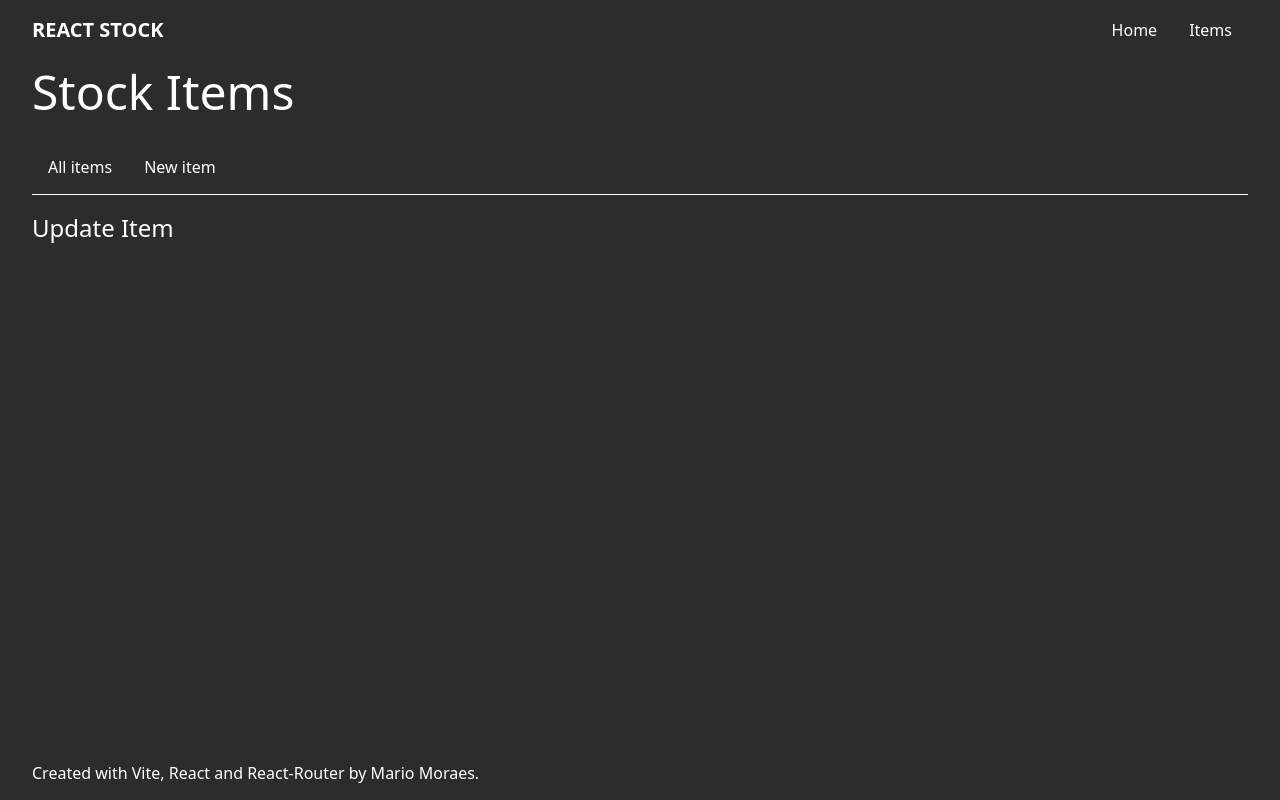
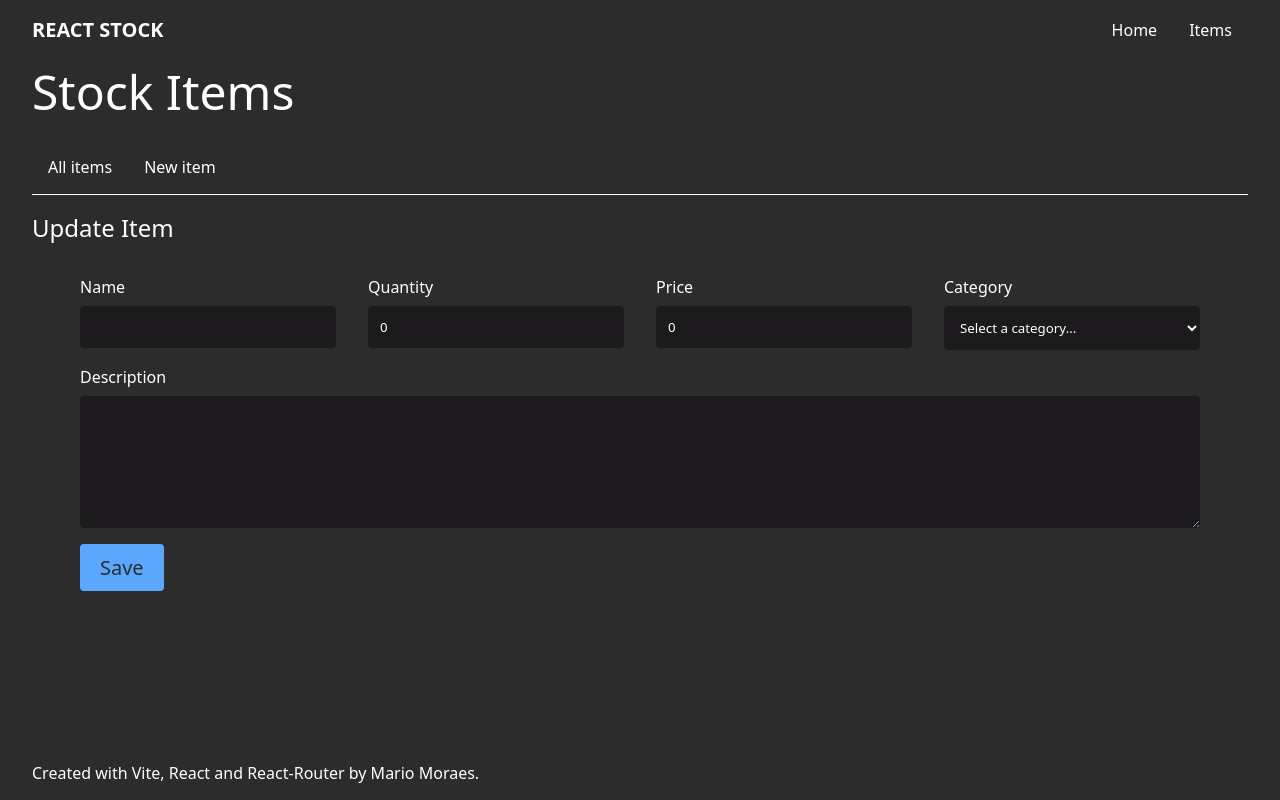
Before and after one commit to mario-moraes/fullstackJavascript-onebitcode, a React (Vite) app in the folder react/exercices/06/: page /items/1/update in a window 1280 px wide. Built offline with nearby package versions, Linux system fonts and the light colour scheme.

Commit message:
react(final exercice - stock manager): feature - update items attributes

```diff
--- a/react/exercices/06/src/contexts/StockContext.jsx
+++ b/react/exercices/06/src/contexts/StockContext.jsx
@@ -24,6 +24,16 @@
     })
   }
 
+  const updateItem = (itemId, newAttributes) => {
+    setItems((currentState) => {
+      const itemIndex = currentState.findIndex((item) => item.id === +itemId)
+      const updatedItems = [...currentState]
+      Object.assign(updatedItems[itemIndex], newAttributes, { updatedAt: new Date() })
+      localStorage.setItem("obc-react-stock", JSON.stringify(updatedItems))
+      return updatedItems
+    })
+  }
+
   const deleteItem = (itemId) => {
     setItems((currentState) => {
       const updatedItems = currentState.filter((item) => item.id !== itemId);
@@ -40,6 +50,7 @@
     items,
     addItem,
     getItem,
+    updateItem,
     deleteItem
   }
 
--- a/react/exercices/06/src/pages/items/UpdateItem.jsx
+++ b/react/exercices/06/src/pages/items/UpdateItem.jsx
@@ -1,5 +1,18 @@
+import ItemForm from "../../components/ItemForm";
+import useStock from "../../hooks/useStock"
+import { useParams } from "react-router-dom"
+
+
 export default function UpdateItem() {
+
+  const { getItem } = useStock()
+  const { id } = useParams()
+  const item = getItem(id)
+
   return (
+    <>
     <h2>Update Item</h2>
+    <ItemForm itemToUpdate={item} />
+    </>
   )
 }
```
